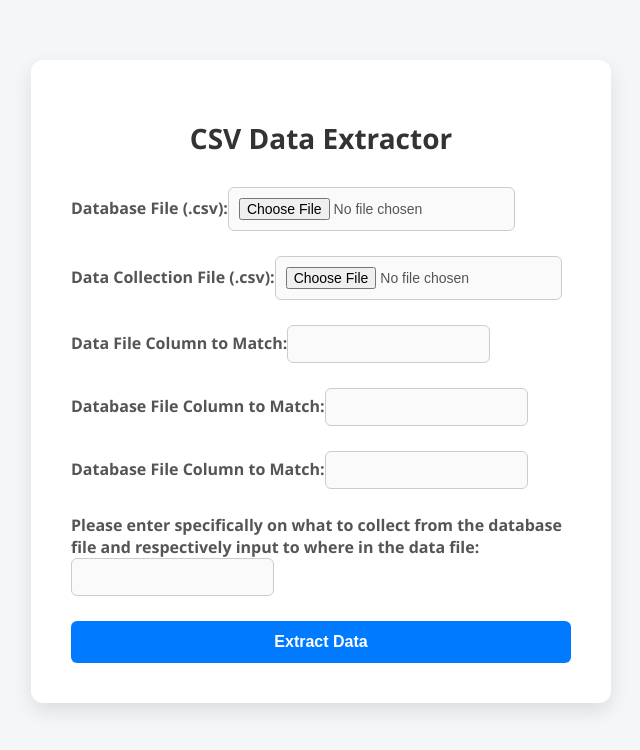
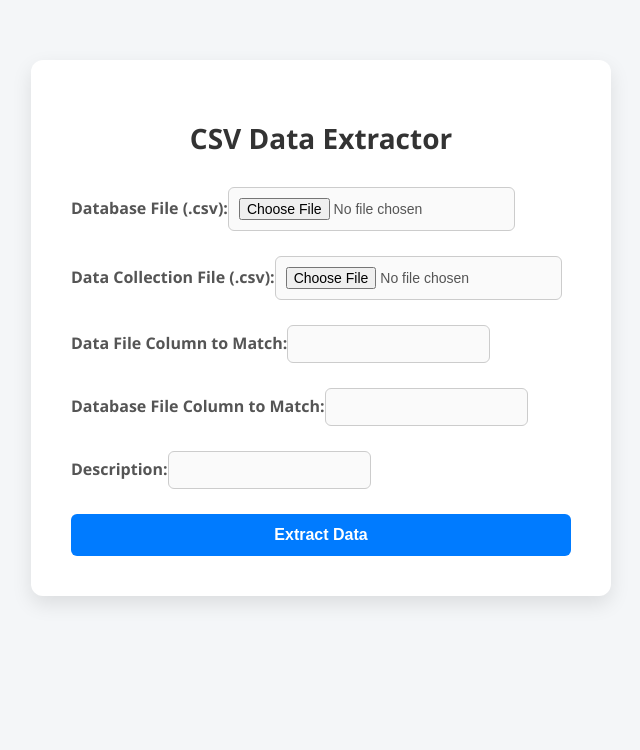
Before and after one commit to SumitM123/Research, a React (Create React App) app in the folder frontend/: page / in a window 1280 px wide. Shown: the top 750 px of the page, without its empty margins (319-959 px from the left). Built offline with nearby package versions, Linux system fonts and the light colour scheme; the HTML template or start-up script is replaced by a standard one.

Commit message:
Debugging processFiles route

```diff
--- a/frontend/package.json
+++ b/frontend/package.json
@@ -6,11 +6,12 @@
     "@testing-library/jest-dom": "^5.17.0",
     "@testing-library/react": "^13.4.0",
     "@testing-library/user-event": "^13.5.0",
+    "axios": "^1.11.0",
+    "papaparse": "^5.5.3",
     "react": "^18.2.0",
     "react-dom": "^18.2.0",
+    "react-router-dom": "^6.20.1",
     "react-scripts": "5.0.1",
-    "axios": "^1.6.2",
-    "react-router-dom": "^6.20.1",
     "web-vitals": "^2.1.4"
   },
   "scripts": {
--- a/frontend/src/App.js
+++ b/frontend/src/App.js
@@ -42,26 +42,34 @@ function App() {
       alert("Please fill in all the fields.");
       return;
     }
-    const formData = new FormData(e.target);
+    const formData = new FormData();
+    formData.append('dataFile', dataFile);
+    formData.append('dataBaseFile', databaseFile);
+    formData.append('dataFileColumn', dataFileColumn);
+    formData.append('dataBaseFileColumn', dataBaseFileColumn);
+    formData.append('description', description);
+
     try {
       const response = await axios.post("/processFiles", formData, {
         headers: {
           'Content-Type': 'multipart/form-data'
         }
       });
-
+      console.log(JSON.stringify(response.data));
+      //console.log(response.data);
     } catch (error) {
       console.error('Error uploading files:', error);
-      alert("Error uploading files. Please try again.");
+      //alert("Error uploading files. Please try again.");
       return;
     }
+
     navigate('/loading');
   };
 
   return (
     <div className="app-container">
       <h1 className="title">CSV Data Extractor</h1>
-      <form className="upload-form" onSubmit={handleSubmit} action="/processFiles" method="post" enctype="multipart/form-data">
+      <form className="upload-form" onSubmit={handleSubmit}>
         <div className="form-group">
           <label className="label">
             Database File (.csv):
@@ -93,7 +101,7 @@ function App() {
               className="file-input"
               type="text"
               onChange={(e) => setDataFileColumn(e.target.value)}
-              name="dataFile"
+              name="dataFileColumn"
             />
           </label>
         </div>
@@ -104,24 +112,13 @@ function App() {
               className="file-input"
               type="text"
               onChange={(e) => setDataBaseFileColumn(e.target.value)}
-              name="dataBaseFile"
+              name="dataBaseFileColumn"
             />
           </label>
         </div>
         <div className="form-group">
           <label className="label">
-            Database File Column to Match:
-            <input
-              className="file-input"
-              type="text"
-              onChange={(e) => setDataBaseFileColumn(e.target.value)}
-              name="dataBaseFile"
-            />
-          </label>
-        </div>
-        <div className="form-group">
-          <label className="label">
-            Please enter specifically on what to collect from the database file and respectively input to where in the data file:
+            Description:
             <input
               className="file-input"
               type="text"
@@ -130,8 +127,11 @@ function App() {
             />
           </label>
         </div>
-        <button className="submit-button" type="submit">Extract Data</button>
+        <button className="submit-button" type="submit">
+          Extract Data
+        </button>
       </form>
+
     </div>
   );
 }
```
Also changed, not shown: 9 other files (tests, documents, lock files or other folders).
